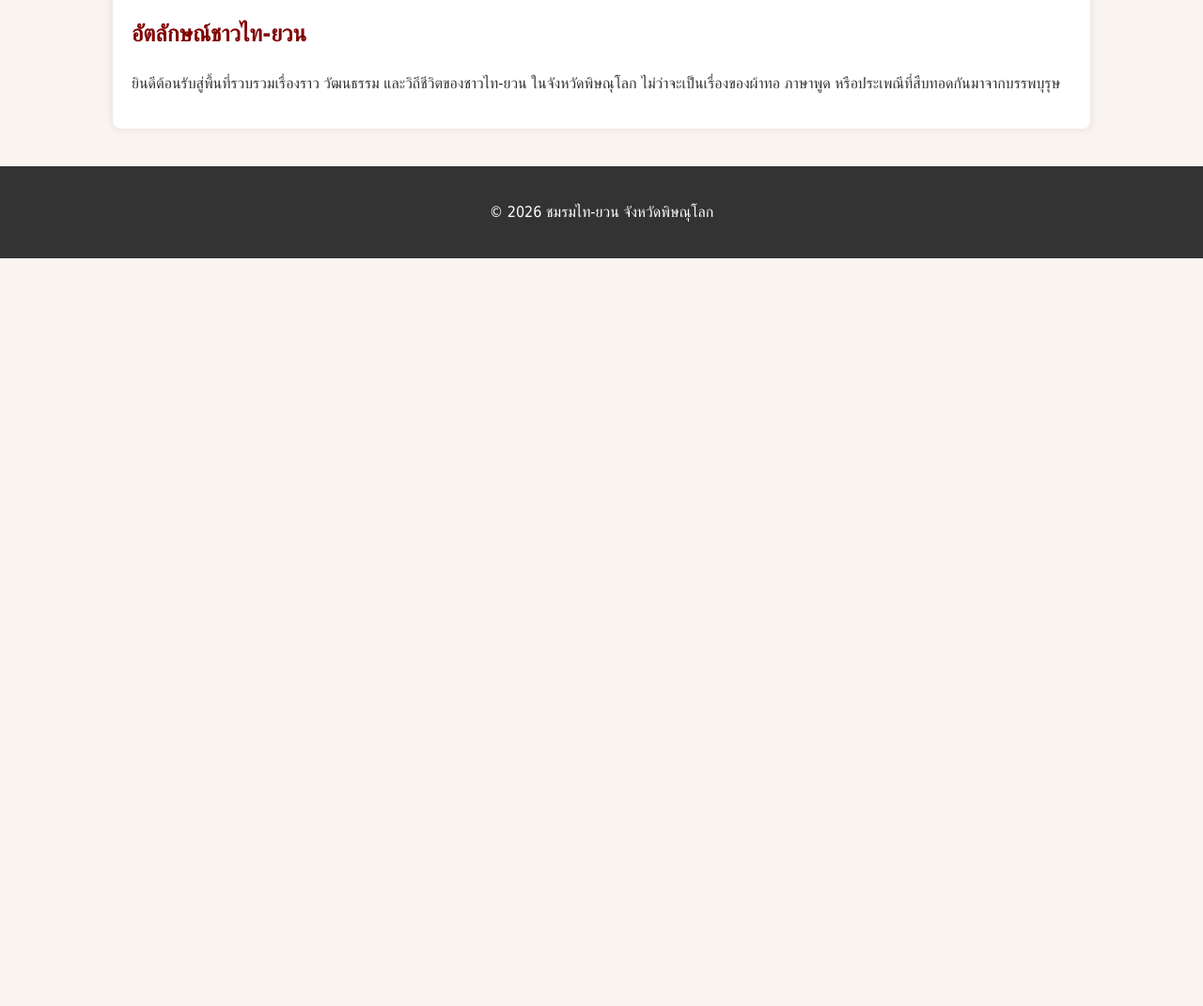
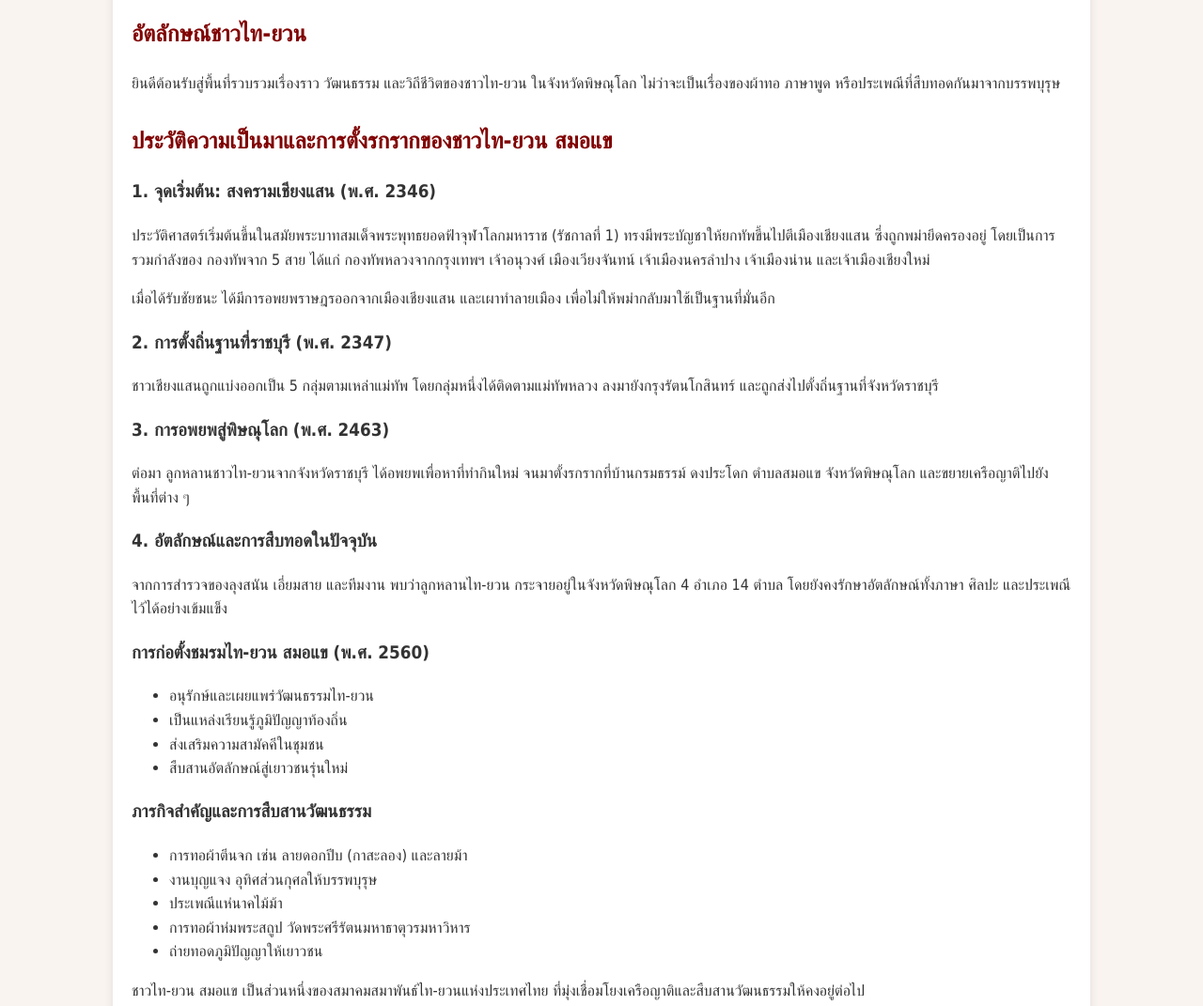
Before and after one commit to singmtb08-art/thai-yuan-phitsanulok, a plain HTML site: page index.html in a window 1280 px wide. Shown: the part 596-1667 px from the top of the page at 94% size. Before the commit the page ends 871 px from the top, so only its background shows below. Drawn offline with Linux system fonts and the light colour scheme.

Commit message:
Add history section to index.html

```diff
--- a/index.html
+++ b/index.html
@@ -13,6 +13,7 @@
         .hero-img { width: 100%; height: 300px; background: #800000; display: flex; align-items: center; justify-content: center; border-radius: 8px; margin-bottom: 20px; color: gold; font-size: 1.5rem; border: 4px solid gold; }
         footer { text-align: center; padding: 20px; background: #333; color: white; margin-top: 40px; }
         h1, h2 { color: #800000; }
+        .section { margin-top: 30px; }
     </style>
 </head>
 <body>
@@ -24,7 +25,7 @@
 
 <nav>
     <a href="#">หน้าแรก</a>
-    <a href="#">ประวัติความเป็นมา</a>
+    <a href="#history">ประวัติความเป็นมา</a>
     <a href="#">กิจกรรมชมรม</a>
     <a href="#">ติดต่อเรา</a>
 </nav>
@@ -38,6 +39,65 @@
         <h2>อัตลักษณ์ชาวไท-ยวน</h2>
         <p>ยินดีต้อนรับสู่พื้นที่รวบรวมเรื่องราว วัฒนธรรม และวิถีชีวิตของชาวไท-ยวน ในจังหวัดพิษณุโลก ไม่ว่าจะเป็นเรื่องของผ้าทอ ภาษาพูด หรือประเพณีที่สืบทอดกันมาจากบรรพบุรุษ</p>
     </section>
+
+    <section id="history" class="section">
+        <h2>ประวัติความเป็นมาและการตั้งรกรากของชาวไท-ยวน สมอแข</h2>
+
+        <h3>1. จุดเริ่มต้น: สงครามเชียงแสน (พ.ศ. 2346)</h3>
+        <p>
+        ประวัติศาสตร์เริ่มต้นขึ้นในสมัยพระบาทสมเด็จพระพุทธยอดฟ้าจุฬาโลกมหาราช (รัชกาลที่ 1)
+        ทรงมีพระบัญชาให้ยกทัพขึ้นไปตีเมืองเชียงแสน ซึ่งถูกพม่ายึดครองอยู่ โดยเป็นการรวมกำลังของ
+        กองทัพจาก 5 สาย ได้แก่ กองทัพหลวงจากกรุงเทพฯ เจ้าอนุวงศ์ เมืองเวียงจันทน์
+        เจ้าเมืองนครลำปาง เจ้าเมืองน่าน และเจ้าเมืองเชียงใหม่
+        </p>
+        <p>
+        เมื่อได้รับชัยชนะ ได้มีการอพยพราษฎรออกจากเมืองเชียงแสน และเผาทำลายเมือง
+        เพื่อไม่ให้พม่ากลับมาใช้เป็นฐานที่มั่นอีก
+        </p>
+
+        <h3>2. การตั้งถิ่นฐานที่ราชบุรี (พ.ศ. 2347)</h3>
+        <p>
+        ชาวเชียงแสนถูกแบ่งออกเป็น 5 กลุ่มตามเหล่าแม่ทัพ โดยกลุ่มหนึ่งได้ติดตามแม่ทัพหลวง
+        ลงมายังกรุงรัตนโกสินทร์ และถูกส่งไปตั้งถิ่นฐานที่จังหวัดราชบุรี
+        </p>
+
+        <h3>3. การอพยพสู่พิษณุโลก (พ.ศ. 2463)</h3>
+        <p>
+        ต่อมา ลูกหลานชาวไท-ยวนจากจังหวัดราชบุรี ได้อพยพเพื่อหาที่ทำกินใหม่
+        จนมาตั้งรกรากที่บ้านกรมธรรม์ ดงประโดก ตำบลสมอแข จังหวัดพิษณุโลก
+        และขยายเครือญาติไปยังพื้นที่ต่าง ๆ
+        </p>
+
+        <h3>4. อัตลักษณ์และการสืบทอดในปัจจุบัน</h3>
+        <p>
+        จากการสำรวจของลุงสนัน เอี่ยมสาย และทีมงาน พบว่าลูกหลานไท-ยวน
+        กระจายอยู่ในจังหวัดพิษณุโลก 4 อำเภอ 14 ตำบล
+        โดยยังคงรักษาอัตลักษณ์ทั้งภาษา ศิลปะ และประเพณีไว้ได้อย่างเข้มแข็ง
+        </p>
+
+        <h3>การก่อตั้งชมรมไท-ยวน สมอแข (พ.ศ. 2560)</h3>
+        <ul>
+            <li>อนุรักษ์และเผยแพร่วัฒนธรรมไท-ยวน</li>
+            <li>เป็นแหล่งเรียนรู้ภูมิปัญญาท้องถิ่น</li>
+            <li>ส่งเสริมความสามัคคีในชุมชน</li>
+            <li>สืบสานอัตลักษณ์สู่เยาวชนรุ่นใหม่</li>
+        </ul>
+
+        <h3>ภารกิจสำคัญและการสืบสานวัฒนธรรม</h3>
+        <ul>
+            <li>การทอผ้าตีนจก เช่น ลายดอกปีบ (กาสะลอง) และลายม้า</li>
+            <li>งานบุญแจง อุทิศส่วนกุศลให้บรรพบุรุษ</li>
+            <li>ประเพณีแห่นาคไม้ม้า</li>
+            <li>การทอผ้าห่มพระสถูป วัดพระศรีรัตนมหาธาตุวรมหาวิหาร</li>
+            <li>ถ่ายทอดภูมิปัญญาให้เยาวชน</li>
+        </ul>
+
+        <p>
+        ชาวไท-ยวน สมอแข เป็นส่วนหนึ่งของสมาคมสมาพันธ์ไท-ยวนแห่งประเทศไทย
+        ที่มุ่งเชื่อมโยงเครือญาติและสืบสานวัฒนธรรมให้คงอยู่ต่อไป
+        </p>
+    </section>
+
 </div>
 
 <footer>
```
